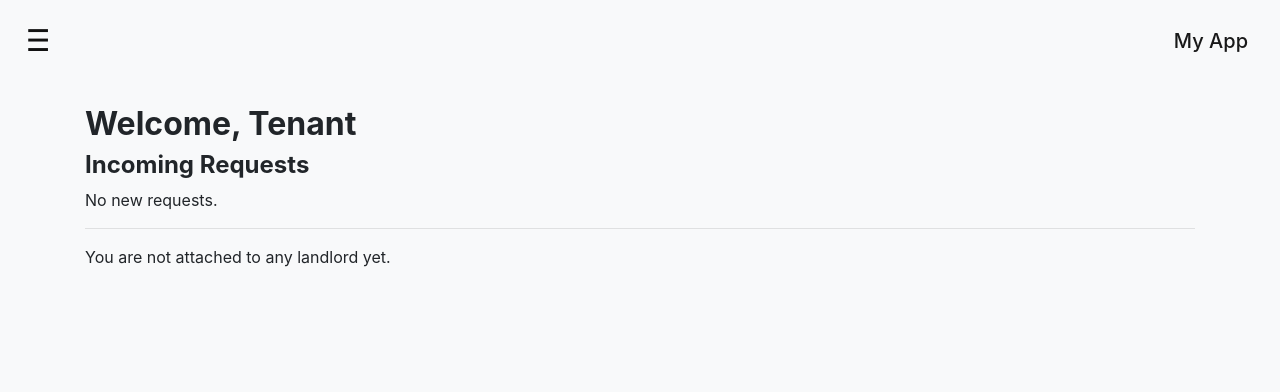
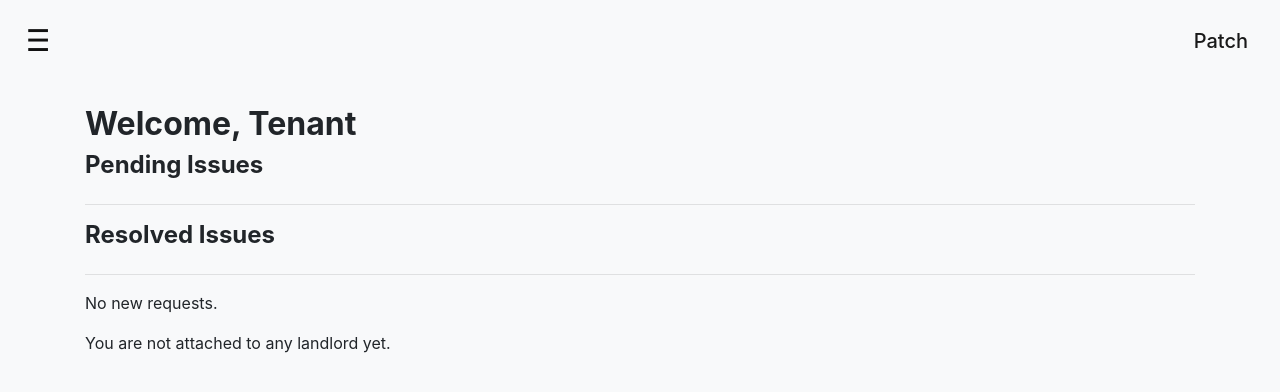
Before and after one commit to Rishav-N/patch, a Flask app: page /tenant/dashboard in a window 1280 px wide. Shown: the top 392 px of the page. Run offline with Flask 3, Linux system fonts and the light colour scheme; the visitor is signed in with stand-in values (Sample User, id 1); data that the repository does not hold is empty; some libraries are stand-ins or nearby versions.

Commit message:
added issues on dashboard

```diff
--- a/app.py
+++ b/app.py
@@ -77,6 +77,47 @@ def upload_image():
         return jsonify({'success': False, 'error': str(e)})
 
 
+@app.route('/addIssue', methods=['POST'])
+def add_issue():
+    """
+    Expects a JSON payload with a key 'label'. The currently logged-in user
+    is retrieved from the session and added to the issue. This endpoint creates
+    a new issue document in Firestore with the label, the current user as the tenant,
+    and sets the status to 'pending'.
+    """
+    try:
+        # Get JSON data from the request.
+        data = request.get_json(force=True)
+        label = data.get("label")
+
+        if not label:
+            return jsonify({"success": False, "error": "Missing 'label' field"}), 400
+
+        # Retrieve the current user from the session.
+        # You can store the user identifier in session when the user logs in.
+        current_user = session.get("uid")  # or session.get("current_user"), as appropriate.
+        if not current_user:
+            return jsonify({"success": False, "error": "User not logged in"}), 400
+
+        # Prepare the data to be stored as an issue.
+        issue_data = {
+            "label": label,
+            "tenant": current_user,  # Adding the current user from the session as the tenant.
+            "status": "pending"
+        }
+
+        # Add the issue to the 'issues' collection in Firestore.
+        db.collection("issues").add(issue_data)
+
+        # Return success response.
+        return jsonify({"success": True, "label": label, "tenant": current_user}), 200
+
+    except Exception as e:
+        # In case of error, return a failure response with error message.
+        return jsonify({"success": False, "error": str(e)}), 500
+
+
+
 # Route: Load Chat Messages
 @app.route('/load_chat/<chat_id>')
 def load_chat(chat_id):
--- a/templates/base.html
+++ b/templates/base.html
@@ -3,7 +3,7 @@
 <html>
 <head>
   <meta charset="UTF-8">
-  <title>{% block title %}My App{% endblock %}</title>
+  <title>{% block title %}Patch{% endblock %}</title>
   <!-- Bootstrap CSS CDN -->
   <link rel="stylesheet" href="https://stackpath.bootstrapcdn.com/bootstrap/4.5.2/css/bootstrap.min.css">
   <!-- Font Awesome for icons -->
@@ -67,7 +67,7 @@
   <nav class="navbar navbar-light bg-light">
     <!-- Hamburger icon to toggle sidebar -->
     <span class="menu-toggle" onclick="openNav()">&#9776;</span>
-    <span class="navbar-brand mb-0 h1">{% block navbar_title %}My App{% endblock %}</span>
+    <span class="navbar-brand mb-0 h1">{% block navbar_title %}Patch{% endblock %}</span>
   </nav>
 
   <!-- Main Content Area -->
--- a/templates/tenant_dashboard.html
+++ b/templates/tenant_dashboard.html
@@ -4,13 +4,39 @@
 {% block content %}
   <h2>Welcome, Tenant</h2>
 
-  <h4>Incoming Requests</h4>
+  <!-- Section for pending issues -->
+  <h4>Pending Issues</h4>
+    <ul class="list-group">
+      {% for issue in pending_issues %}
+        <li class="list-group-item d-flex justify-content-between align-items-center">
+          {{ issue.label }} - <span class="badge badge-warning">{{ issue.status }}</span>
+          <!-- A form is used so that we can use POST to update the issue -->
+          <form action="{{ url_for('tenant.solve_issue', issue_id=issue.id) }}" method="POST" style="margin:0;">
+            <button type="submit" class="btn btn-sm btn-primary">Solve</button>
+          </form>
+        </li>
+      {% endfor %}
+    </ul>
+  <hr>
+
+  <!-- Section for resolved issues -->
+  <h4>Resolved Issues</h4>
+    <ul class="list-group">
+      {% for issue in resolved_issues %}
+        <li class="list-group-item d-flex justify-content-between align-items-center">
+          {{ issue.label }} - <span class="badge badge-success">{{ issue.status }}</span>
+          <!-- No solve button here -->
+        </li>
+      {% endfor %}
+    </ul>
+  <hr>
+
+  <!-- Existing content for requests and current landlord -->
   {% if requests %}
     <ul class="list-group">
       {% for req in requests %}
         <li class="list-group-item d-flex justify-content-between align-items-center">
           Request from: {{ req.landlord_email }}
-          <!-- Accept link will call a route to update the request -->
           <a href="{{ url_for('tenant.accept_request', request_id=req.id) }}" class="btn btn-sm btn-success">Accept</a>
         </li>
       {% endfor %}
@@ -19,8 +45,6 @@
     <p>No new requests.</p>
   {% endif %}
 
-  <hr>
-
   {% if current_landlord %}
     <h4>Current Landlord</h4>
     <p>You are currently attached to: {{ current_landlord }}</p>
--- a/tenant.py
+++ b/tenant.py
@@ -20,8 +20,10 @@ rf_client = InferenceHTTPClient(
 def tenant_dashboard():
     if 'username' not in session or session.get('role') != 'tenant':
         return redirect(url_for('auth.login'))
+
     tenant_email = session.get('username')
     tenant_uid = session.get('uid')
+
     # Query pending requests.
     requests_query = db.collection('requests') \
                        .where('tenant_email', '==', tenant_email) \
@@ -32,11 +34,65 @@ def tenant_dashboard():
         req = doc.to_dict()
         req['id'] = doc.id
         requests_list.append(req)
+
+    # Query issues for the current tenant.
+    issues_query = db.collection('issues') \
+                     .where('tenant', '==', tenant_uid) \
+                     .stream()
+    issues_list = []
+    for doc in issues_query:
+        issue = doc.to_dict()
+        issue['id'] = doc.id
+        issues_list.append(issue)
+
+    # Split issues into pending and resolved.
+    pending_issues = [issue for issue in issues_list if issue.get('status') == 'pending']
+    resolved_issues = [issue for issue in issues_list if issue.get('status') == 'resolved']
+
+    # Get tenant document to retrieve the current landlord info.
     tenant_doc = db.collection('users').document(tenant_uid).get().to_dict()
     current_landlord = tenant_doc.get('landlord') if tenant_doc and 'landlord' in tenant_doc else None
     current_landlord_uid = tenant_doc.get('landlord_uid') if tenant_doc and 'landlord_uid' in tenant_doc else None
-    return render_template('tenant_dashboard.html', requests=requests_list,
-                           current_landlord=current_landlord, current_landlord_uid=current_landlord_uid)
+
+    return render_template(
+        'tenant_dashboard.html',
+        requests=requests_list,
+        current_landlord=current_landlord,
+        current_landlord_uid=current_landlord_uid,
+        pending_issues=pending_issues,
+        resolved_issues=resolved_issues
+    )
+
+@tenant_bp.route('/tenant/solve_issue/<issue_id>', methods=['POST'])
+def solve_issue(issue_id):
+    """
+    Updates the specified issue's status to "resolved" for the current tenant.
+    """
+    tenant_uid = session.get("uid")
+    if not tenant_uid:
+        return jsonify({"success": False, "error": "User not logged in"}), 401
+
+    try:
+        # Get a reference to the issue document.
+        issue_ref = db.collection("issues").document(issue_id)
+        issue = issue_ref.get()
+        if not issue.exists:
+            return jsonify({"success": False, "error": "Issue not found"}), 404
+
+        issue_data = issue.to_dict()
+        # Optionally verify that this issue belongs to the current tenant.
+        if issue_data.get("tenant") != tenant_uid:
+            return jsonify({"success": False, "error": "Not authorized"}), 403
+
+        # Update the status to resolved.
+        issue_ref.update({"status": "resolved"})
+
+        return redirect(url_for('tenant.tenant_dashboard'))
+    except Exception as e:
+        return jsonify({"success": False, "error": str(e)}), 500
+
+if __name__ == '__main__':
+    app.run(debug=True)
 
 @tenant_bp.route('/tenant/chat')
 def tenant_chat():
```
Also changed, not shown: firebase_key.json (+2 -2 lines), landlord.py (+20 -1 lines), templates/landlord_dashboard.html (+45 -2 lines), templates/tenant_chat.html (+18 -3 lines).
